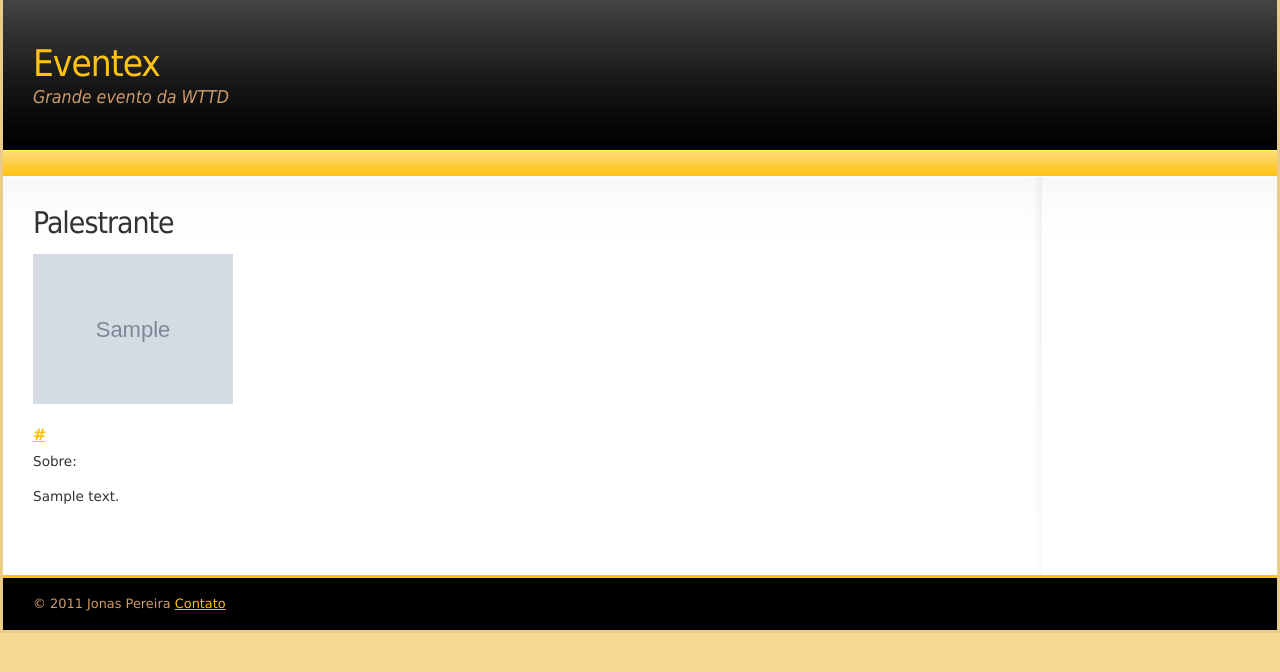
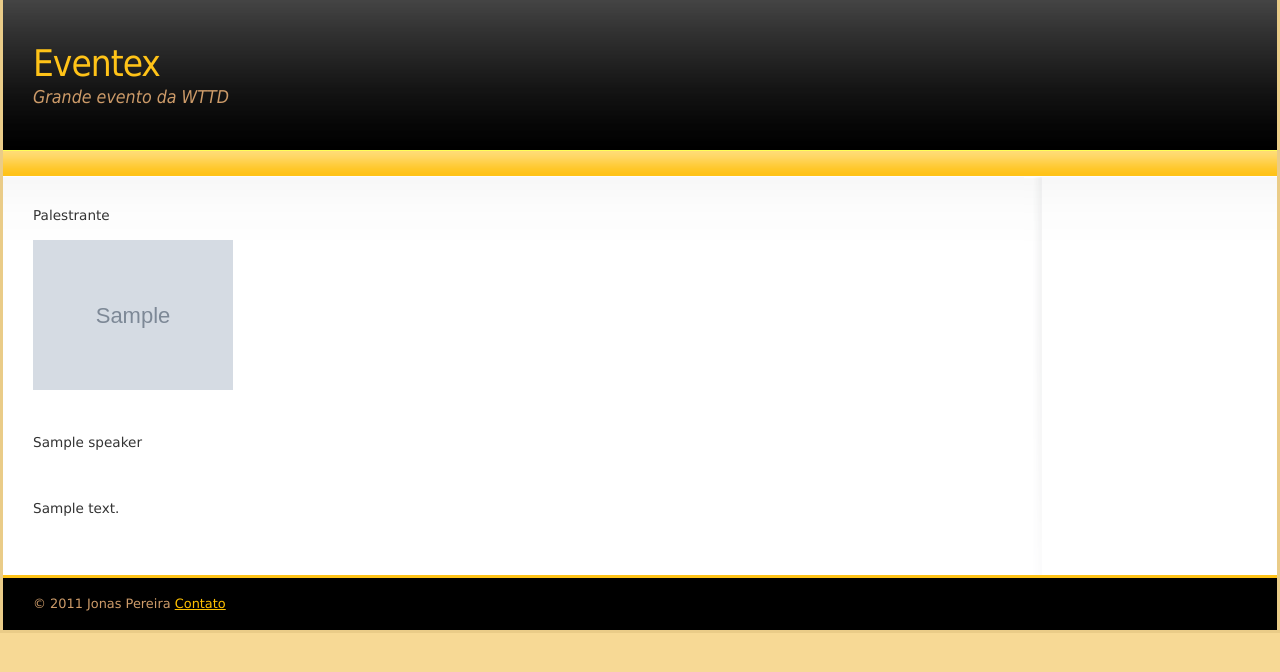
Before and after one commit to jonassonjp/eventex, a Django app: template templates/core/speaker.html in a window 1280 px wide. Shown: the top 672 px of the page. Run offline with Django 3.2, Linux system fonts and the light colour scheme; the template is opened without the code that fills it: most values are stand-ins (such as "Sample title", 1, 10 or a date in 2020); grey boxes marked "Sample" are stand-in pictures; parts of the project's set-up code (start-up, migrations or seed data) failed here and were passed over.

Commit message:
corrigindo detalhes

```diff
--- a/templates/core/speaker.html
+++ b/templates/core/speaker.html
@@ -1,11 +1,23 @@
 {% extends 'base.html' %}
 {% block content %}
-<h1>Palestrante</h1>
-{% if speaker.avatar %}
-  <p> <img src="{{ speaker.avatar.url }}" width="200px" alt="{{ speaker.name }}" />
-  </p>
-{% endif %}
-<h3><a href="{{ speaker.url }}">{{ speaker.url }}</a></h3>
-Sobre:
- <p>{{ speaker.description }}</p>
+<div id="conteudo">
+        <div id="titulo">
+            Palestrante &nbsp;
+        </div>
+        <div id="perfil">
+            <div id="imagem">
+                {% if speaker.avatar %}
+                  <p> <img src="{{ speaker.avatar.url }}" width="200px" alt="{{ speaker.name }}" />
+                  </p>
+                {% endif %}
+                <br>
+                  {{ speaker.name }}
+            </div>
+            <div style="padding-top: 30px;" id="texto">
+                <p>
+                    {{ speaker.description }}
+                </p>
+            </div>
+        </div>
+    </div>
 {% endblock content %}
```
Also changed, not shown: database.db.
